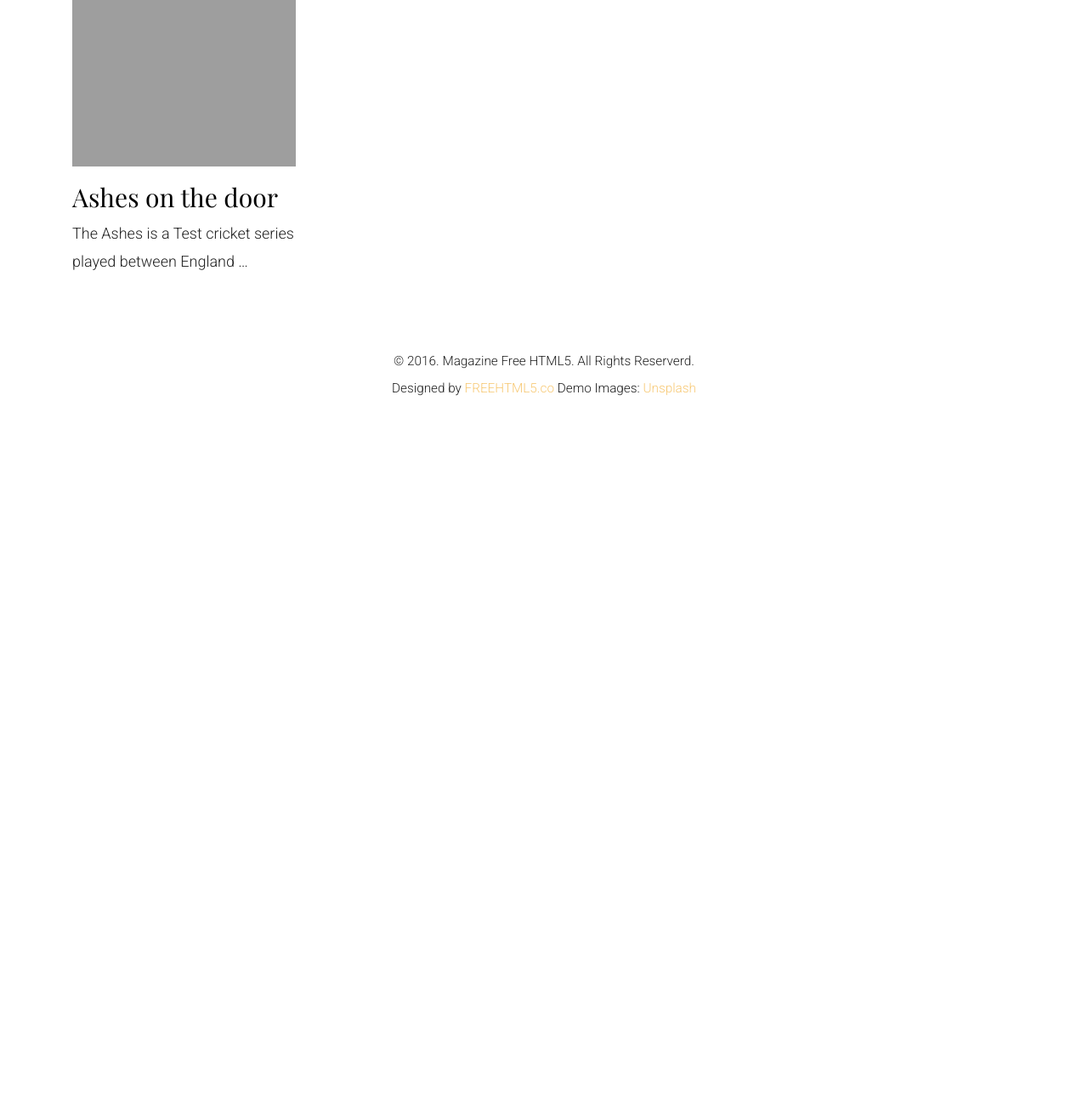
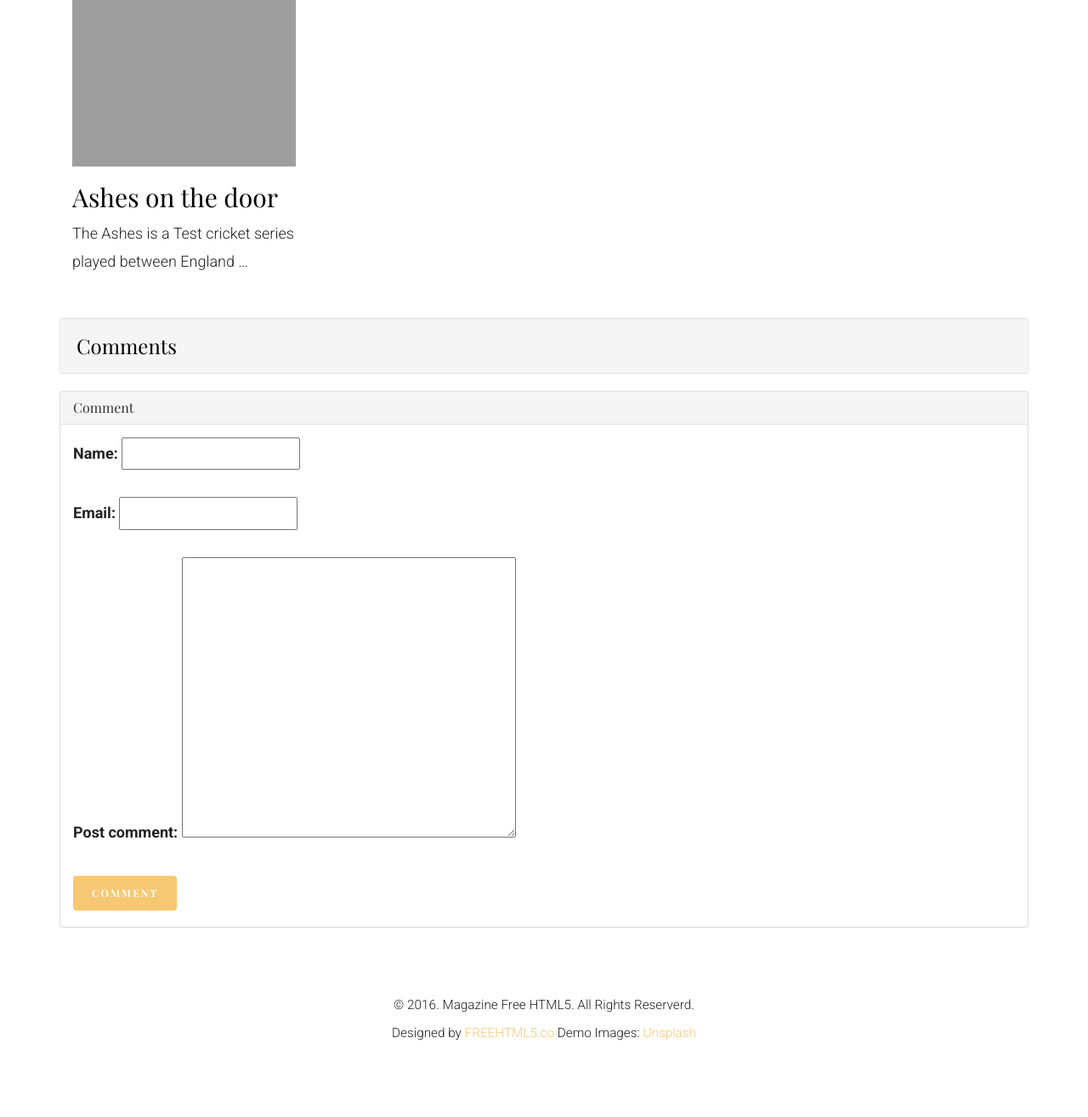
Before and after one commit to Arafat4341/DjangoBlog, a Django app: page /article/2 in a window 1280 px wide. Shown: the part 1123-2438 px from the top of the page at 85% size. Before the commit the page ends 1589 px from the top, so only its background shows below. Run offline with Django 3.2, Linux system fonts and the light colour scheme; data comes from the database, SQL or seed files in the repository; both versions use the stored data as it was after the commit; some libraries are stand-ins or nearby versions; some web fonts are replaced; grey boxes are pictures that could not be loaded.

Commit message:
added comment section

```diff
--- a/blogapp/form.py
+++ b/blogapp/form.py
@@ -1,5 +1,5 @@
 from django import forms
-from .models import Article, Author
+from .models import Article, Author, Comment
 from django.contrib.auth.forms import UserCreationForm
 from django.contrib.auth.models import User
 
@@ -32,3 +32,12 @@ class CreateAuthor(forms.ModelForm):
 			'profile_picture',
 			'details'
 		]
+
+class CommentForm(forms.ModelForm):
+	class Meta:
+		model = Comment
+		fields = [
+			'name',
+			'email',
+			'post_comment'
+		]
--- a/blogapp/models.py
+++ b/blogapp/models.py
@@ -28,3 +28,13 @@ class Article(models.Model):
 
 	def __str__(self):
 		return self.title
+
+
+class Comment(models.Model):
+	post = models.ForeignKey(Article, on_delete=models.CASCADE)
+	name = models.CharField(max_length=100)
+	email = models.EmailField()
+	post_comment = models.TextField()
+
+	def __str__(self):
+		return self.post.title
--- a/blogapp/views.py
+++ b/blogapp/views.py
@@ -1,10 +1,10 @@
 from django.shortcuts import render, HttpResponse, get_object_or_404, redirect
-from .models import Author, Category, Article
+from .models import Author, Category, Article, Comment
 from django.contrib.auth import authenticate, login, logout
 from django.contrib.auth.models import User
 from django.core.paginator import Paginator
 from django.db.models import Q
-from .form import createForm, RegisterUser, CreateAuthor
+from .form import createForm, RegisterUser, CreateAuthor, CommentForm
 from django.contrib import messages
 
 
@@ -41,12 +41,21 @@ def getsingle(request, id):
 	post = get_object_or_404(Article, pk=id)
 	first = Article.objects.first()
 	last = Article.objects.last()
+	getComment = Comment.objects.filter(post=id)
 	related = Article.objects.filter(category=post.category).exclude(id=id)[:4]
+	form = CommentForm(request.POST or None)
+	if form.is_valid():
+		instance = form.save(commit=False)
+		instance.post = post
+		instance.save()
+
 	context = {
 		"post":post,
 		"first":first,
 		"last":last,
-		"related":related
+		"related":related,
+		"form":form,
+		"comment":getComment
 	}
 	return render(request, 'single.html', context)
 
--- a/templates/single.html
+++ b/templates/single.html
@@ -57,8 +57,31 @@
 						<a href="{% url 'single_post' id=r.id %}"><h2 class="fh5co-article-title animate-box">{{ r.title }}</h2></a>
 						<p>{{ r.body|truncatewords:10 }}</p>
 					</div>
+
 				{% endfor %}
 			</div>
+		</div>
+		<h3 class="well">Comments</h3>
+		<div class="single_post_comment">
+			{% for c in comment %}
+				<div class="single_comment">
+					<h4>{{ c.name }}</h4>
+					<h5>{{ c.email }}</h5>
+					<p>{{ c.post_comment }}</p>
+				</div>
+			{% endfor %}
+		</div>
+		<div class="panel panel-default">
+		  <div class="panel-heading">
+		    <h3 class="panel-title">Comment</h3>
+		  </div>
+		  <div class="panel-body">
+		    <form action="" method="POST">
+		    	{% csrf_token %}
+		    	{{ form.as_p }}
+		    	<button class="btn btn-primary" type="submit">Comment</button>
+		    </form>
+		  </div>
 		</div>
 	</div>
 	{% endblock %}
```
Also changed, not shown: blogapp/admin.py (+9 -1 lines), blogapp/migrations/0005_comment.py (added), db.sqlite3.
